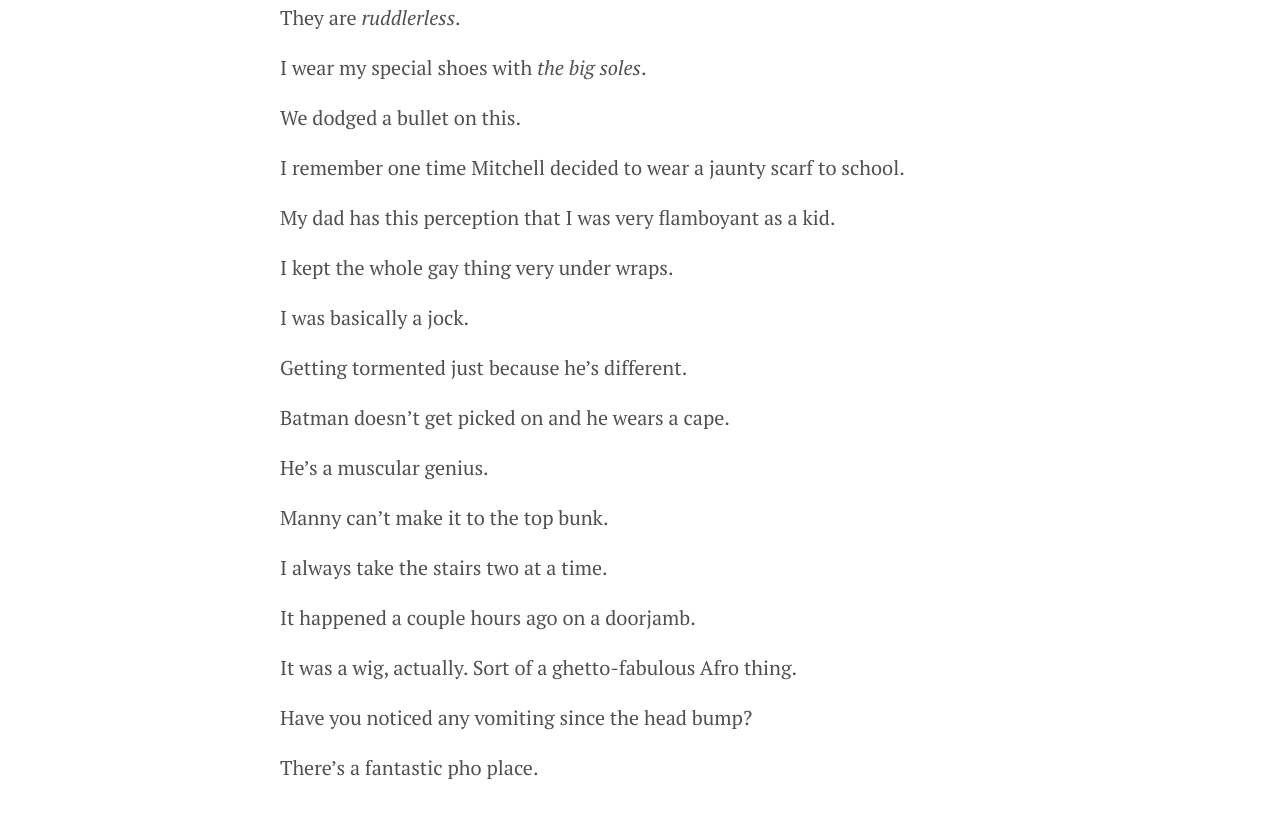
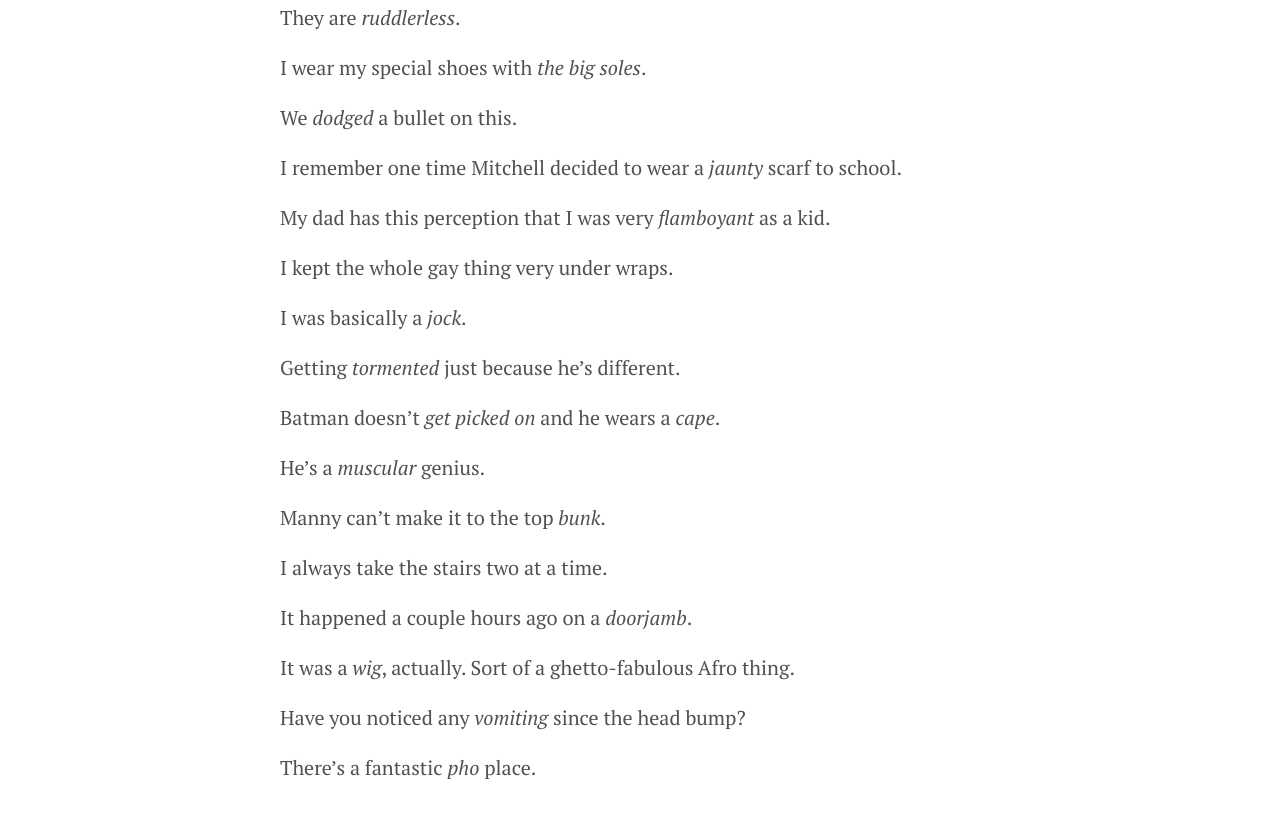
Before and after one commit to yoncise/yoncise.github.io, a Jekyll site: the page built from logs/_posts/2024/2024-01-31-157763436.md, in a window 1280 px wide and 1400 px high, scrolled down 1722 px. Shown: the part 537-1355 px from the top of the window. Built offline with Jekyll 4.4.1, drawn with Linux system fonts in a browser that asks for light colours.

Commit message:
语雀同步 Modern Family S01E06

```diff
--- a/logs/_posts/2024/2024-01-31-157763436.md
+++ b/logs/_posts/2024/2024-01-31-157763436.md
@@ -86,30 +86,30 @@
 
 I wear my special shoes with _the big soles_.
 
-We dodged a bullet on this.
+We _dodged_ a bullet on this.
 
-I remember one time Mitchell decided to wear a jaunty scarf to school.
+I remember one time Mitchell decided to wear a _jaunty_ scarf to school.
 
-My dad has this perception that I was very flamboyant as a kid.
+My dad has this perception that I was very _flamboyant_ as a kid.
 
 I kept the whole gay thing very under wraps.
 
-I was basically a jock.
+I was basically a _jock_.
 
-Getting tormented just because he's different.
+Getting _tormented_ just because he's different.
 
-Batman doesn't get picked on and he wears a cape.
+Batman doesn't _get picked on_ and he wears a _cape_.
 
-He's a muscular genius.
+He's a _muscular_ genius.
 
-Manny can't make it to the top bunk.
+Manny can't make it to the top _bunk_.
 
 I always take the stairs two at a time.
 
-It happened a couple hours ago on a doorjamb.
+It happened a couple hours ago on a _doorjamb_.
 
-It was a wig, actually. Sort of a ghetto-fabulous Afro thing.
+It was a _wig_, actually. Sort of a ghetto-fabulous Afro thing.
 
-Have you noticed any vomiting since the head bump?
+Have you noticed any _vomiting_ since the head bump?
 
-There's a fantastic pho place.
+There's a fantastic _pho_ place.
```
